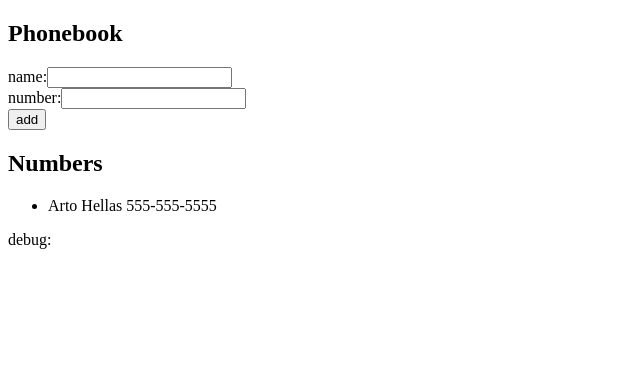
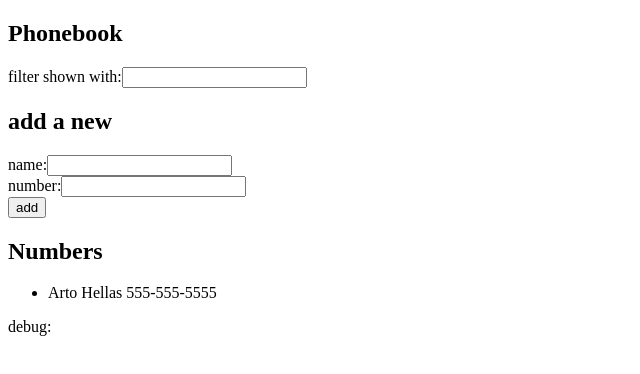
Before and after one commit to bstephe9/fullstackopen-exercises, a React (Vite) app: page / in a window 1280 px wide. Shown: the top 374 px of the page, without its empty margins (0-640 px from the left). Built offline with nearby package versions, Linux system fonts and the light colour scheme.

Commit message:
Step 4: Add name filtering

```diff
--- a/src/App.jsx
+++ b/src/App.jsx
@@ -6,6 +6,14 @@
   ])
   const [newName, setNewName] = useState('')
   const [newNumber, setNewNumber] = useState('')
+  const [filter, setFilter] = useState('')
+
+  const personsToShow = (filter === '')
+    ? persons
+    : persons.filter(person =>
+      person.name.toLowerCase()
+        .includes(filter.toLowerCase())
+    )
 
   const addPerson = (e) => {
     e.preventDefault()
@@ -30,6 +38,15 @@
   return (
     <div>
       <h2>Phonebook</h2>
+      <div>
+        filter shown with:
+        <input
+          value={filter}
+          onChange={(e) => setFilter(e.target.value)}
+        >
+        </input>
+      </div>
+      <h2>add a new</h2>
       <form onSubmit={addPerson}>
         <div>
           name:
@@ -51,7 +68,7 @@
       </form>
       <h2>Numbers</h2>
       <ul>
-        {persons.map(person =>
+        {personsToShow.map(person =>
           <li key={person.name}>{person.name} {person.number}</li>
         )}
       </ul>
```
